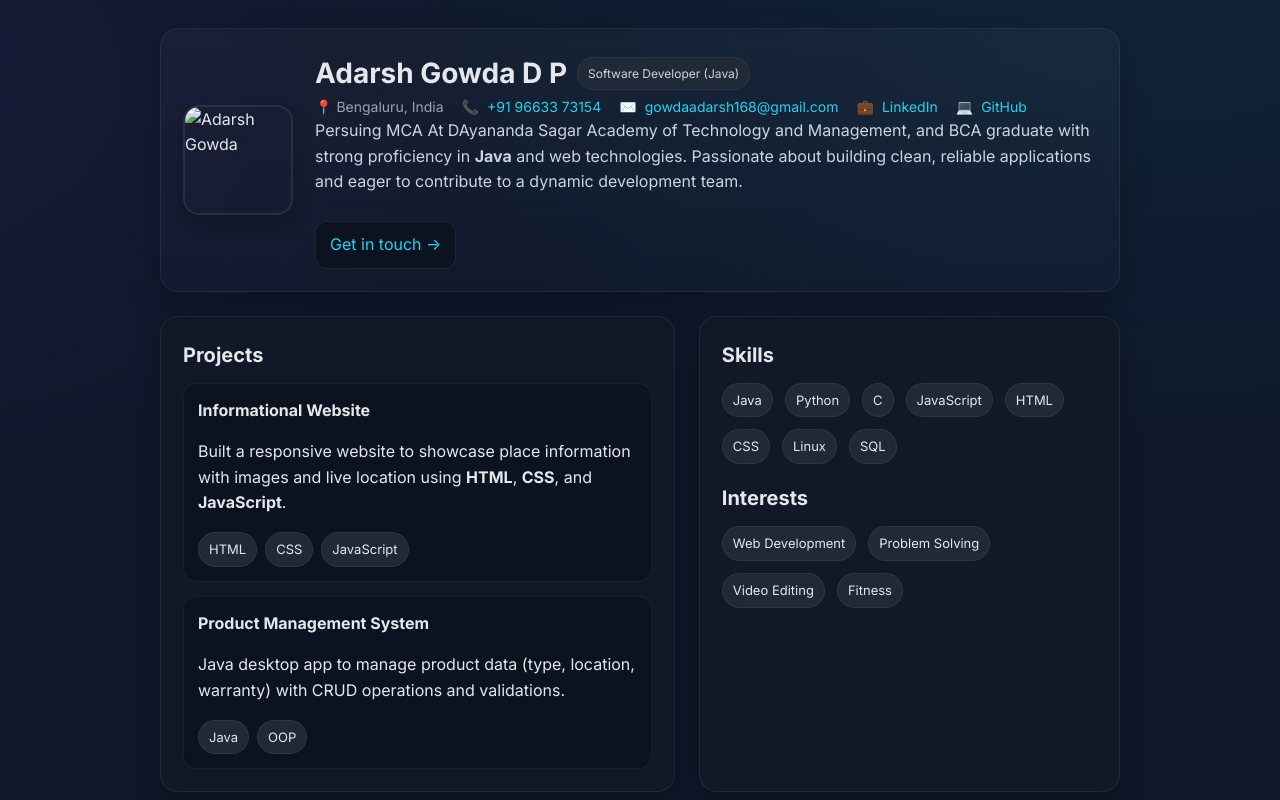
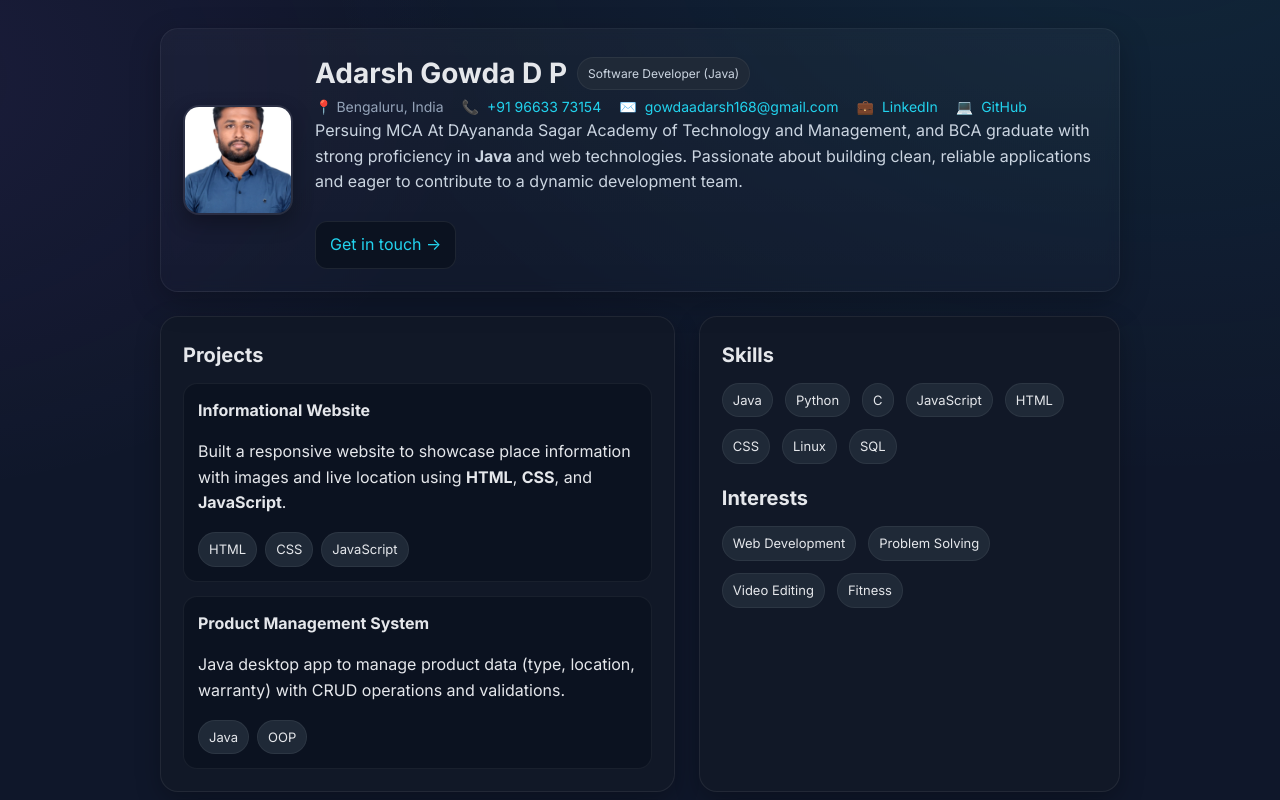
Before and after one commit to Adarshgowdadp/portofolio, a plain HTML site: page index.html in a window 1280 px wide. Shown: the top 800 px of the page. Drawn offline with Linux system fonts and the light colour scheme.

Commit message:
Add files via upload
Added portofolio

```diff
--- a/index.html
+++ b/index.html
@@ -74,7 +74,7 @@
     <header>
       <!-- Replace src with your hosted photo url -->
       <!-- Example: <img class="avatar" src="/images/adarsh.jpg" alt="Adarsh Gowda" /> -->
-      <img class="avatar" src="images/WhatsApp Image 2025-05-26 at 09.04.44_3025ab57.jpg" alt="Adarsh Gowda" />
+      <img class="avatar" src="image/portoimage.jpg" alt="Adarsh Gowda" />
       <div>
         <div class="title">
           <h1>Adarsh Gowda D P</h1>
```
Also changed, not shown: image/portoimage.jpg (added), portoimage.jpg (added).
